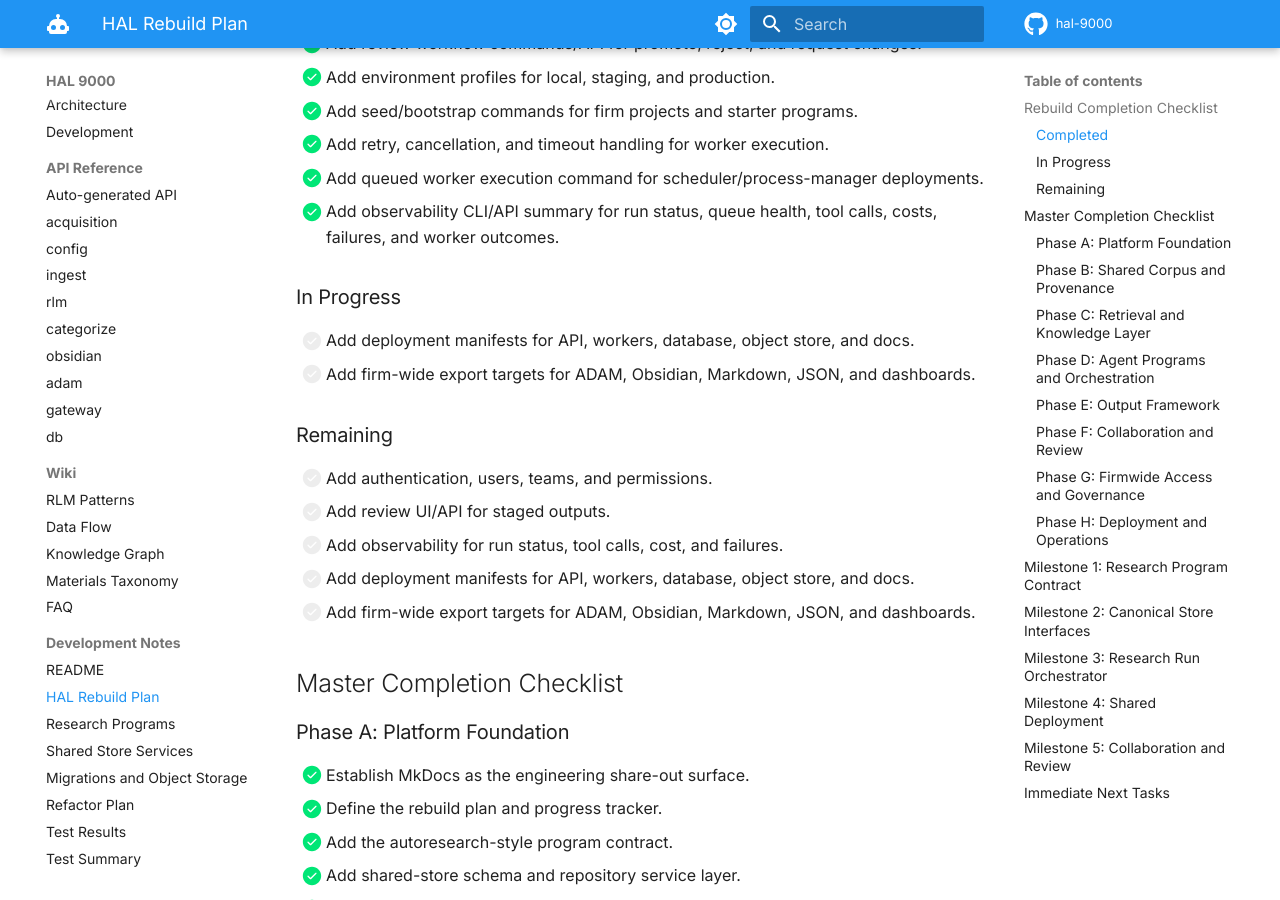
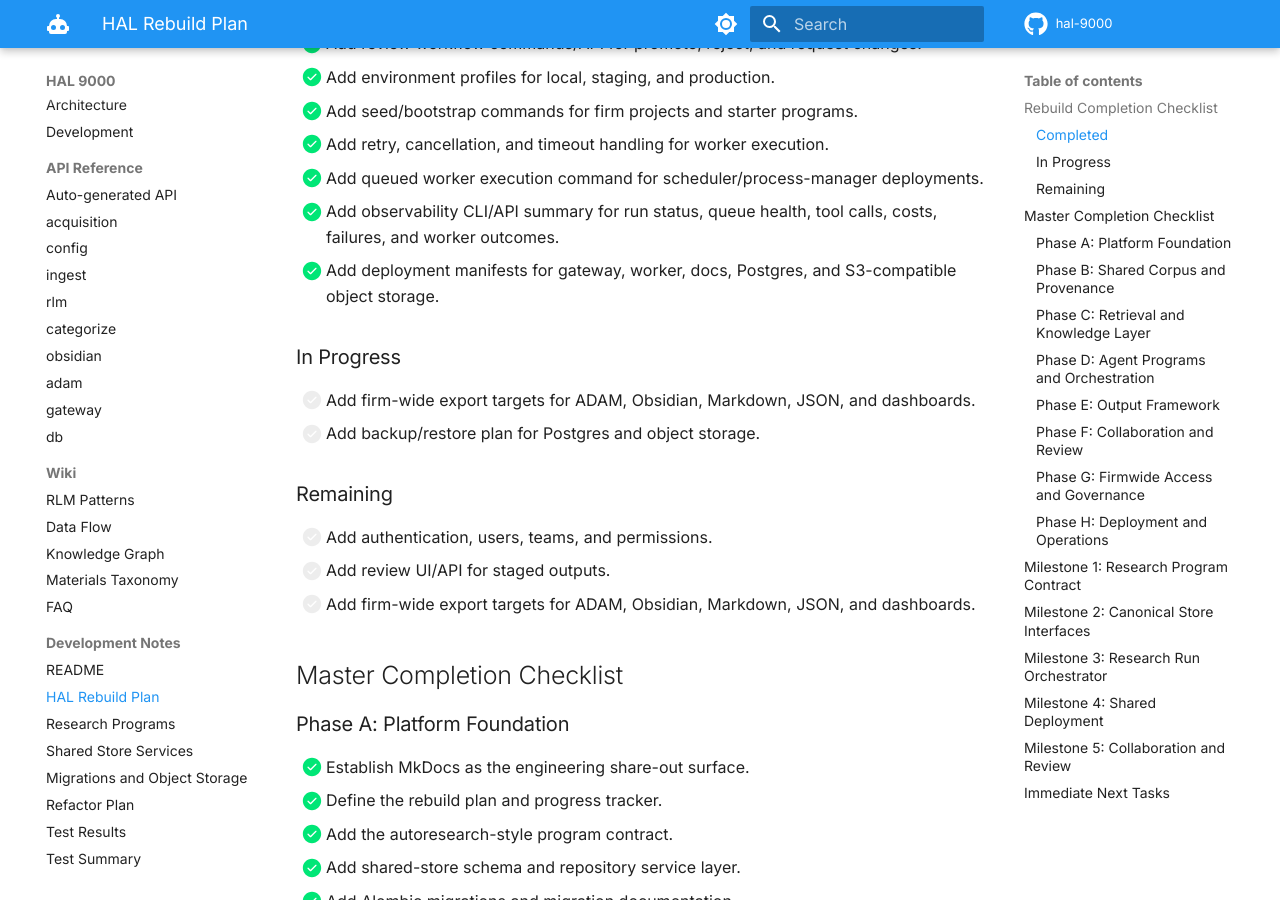
Before and after one commit to arc-pbc-co/hal-9000, an MkDocs documentation site: the page built from docs/development/HAL_REBUILD_PLAN.md, in a window 1280 px wide and 900 px high, scrolled down 1701 px. Built offline with MkDocs 1.6.1 and Material for MkDocs 9.7.7, drawn with Linux system fonts in a browser that asks for light colours; comment, search, counter and statistics services are not loaded; some of the changed text lies outside the part shown.

Commit message:
Add deployment manifests

```diff
--- a/docs/development/HAL_REBUILD_PLAN.md
+++ b/docs/development/HAL_REBUILD_PLAN.md
@@ -46,18 +46,17 @@ platform with shared memory, repeatable agent workflows, and reviewable outputs.
 - [x] Add retry, cancellation, and timeout handling for worker execution.
 - [x] Add queued worker execution command for scheduler/process-manager deployments.
 - [x] Add observability CLI/API summary for run status, queue health, tool calls, costs, failures, and worker outcomes.
+- [x] Add deployment manifests for gateway, worker, docs, Postgres, and S3-compatible object storage.
 
 ### In Progress
 
-- [ ] Add deployment manifests for API, workers, database, object store, and docs.
 - [ ] Add firm-wide export targets for ADAM, Obsidian, Markdown, JSON, and dashboards.
+- [ ] Add backup/restore plan for Postgres and object storage.
 
 ### Remaining
 
 - [ ] Add authentication, users, teams, and permissions.
 - [ ] Add review UI/API for staged outputs.
-- [ ] Add observability for run status, tool calls, cost, and failures.
-- [ ] Add deployment manifests for API, workers, database, object store, and docs.
 - [ ] Add firm-wide export targets for ADAM, Obsidian, Markdown, JSON, and dashboards.
 
 ## Master Completion Checklist
@@ -144,8 +143,8 @@ platform with shared memory, repeatable agent workflows, and reviewable outputs.
 ### Phase H: Deployment and Operations
 
 - [ ] Package API/gateway, worker, scheduler, and docs services.
-- [ ] Add Docker/Compose for local firmwide stack.
-- [ ] Add production deployment manifests.
+- [x] Add Docker/Compose for local firmwide stack.
+- [x] Add production deployment manifests.
 - [x] Add observability: run metrics, queue metrics, cost, errors, latency.
 - [ ] Add backup/restore plan for Postgres and object storage.
 - [ ] Add CI checks for tests, docs, migrations, and lint/type checks.
@@ -223,6 +222,7 @@ Implemented in this slice:
 - `BoundedResearchWorker` now supports bounded phase retries, cancellation acknowledgement, and phase timeout accounting.
 - `hal research work-queue` now executes queued runs once, providing the first scheduler/process-manager entry point.
 - `ResearchObservabilityService` and `hal research observe` now summarize run status counts, queue health, tool-call cost/failure state, recent worker outcomes, recent failures, and recent runs.
+- `Dockerfile` and `deploy/compose.yaml` now define the first deployable stack for gateway, queue worker, docs, Postgres/pgvector, and MinIO object storage.
 
 ## Milestone 3: Research Run Orchestrator
 
@@ -278,5 +278,5 @@ Deliverables:
 
 ## Immediate Next Tasks
 
-- Add deployment manifests for API, workers, database, object store, and docs.
 - Add firm-wide export targets for ADAM, Obsidian, Markdown, JSON, and dashboards.
+- Add backup/restore plan for Postgres and object storage.
--- a/mkdocs.yml
+++ b/mkdocs.yml
@@ -49,6 +49,7 @@ nav:
   - Guides:
     - Getting Started: guides/getting-started.md
     - Configuration: guides/configuration.md
+    - Deployment: guides/deployment.md
     - CLI Reference: guides/cli-reference.md
     - Obsidian Integration: guides/obsidian-integration.md
     - ADAM Integration: guides/adam-integration.md
```
Also changed, not shown: deploy/README.md (added, +36 -0 lines), docs/guides/deployment.md (added, +49 -0 lines), 6 other files.
